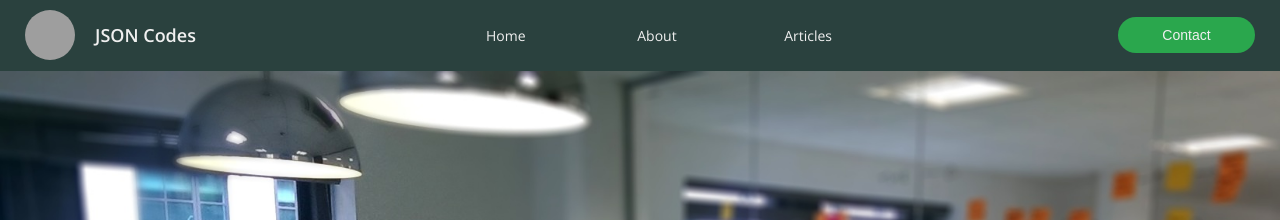
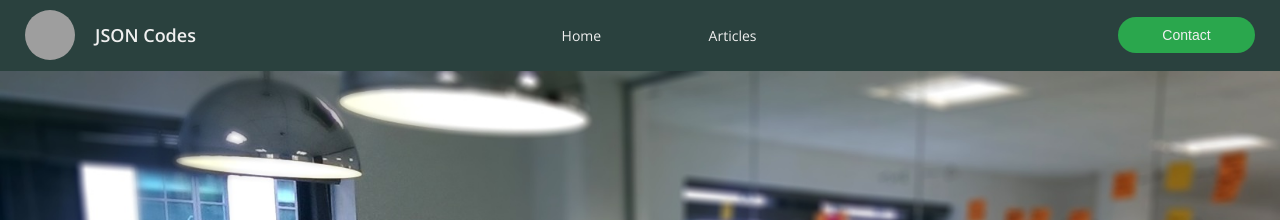
Before and after one commit to jsoncodes/jsoncodes.github.io, a Jekyll site: the page built from index.html, in a window 1280 px wide. Shown: the top 220 px of the page. Built offline with Jekyll 4.4.1, drawn with Linux system fonts in a browser that asks for light colours; nearby versions of some CDN libraries; grey boxes are pictures that could not be loaded.

Commit message:
Breaking down large files

```diff
--- a/_includes/header.html
+++ b/_includes/header.html
@@ -8,7 +8,6 @@
 
   <nav>
     <a href="/">Home</a>
-    <a href="/about/">About</a>
     <a href="/blog/">Articles</a>
   </nav>
 
--- /dev/null
+++ b/_includes/home/latest-articles.html
@@ -0,0 +1,22 @@
+<section class="post-collection">
+  <header>
+    <h1>Latest Articles</h1>
+    <a href="/blog" class="button">View Articles</a>
+  </header>
+
+  {% for post in site.posts limit:1 %}
+      <article class="primary-post-excerpt">
+        {% include posts/excerpt-header.html %}
+        {{ post.excerpt }}
+      </article>
+  {% endfor %}
+
+  <div>
+    {% for post in site.posts offset:1 limit:3 %}
+        <article class="post-excerpt">
+          {% include posts/excerpt-header.html %}
+          {{ post.excerpt | truncatewords: 30 }}
+        </article>
+    {% endfor %}
+  </div>
+</section>
--- /dev/null
+++ b/_includes/home/what-i-do.html
@@ -0,0 +1,22 @@
+<header>
+  <h1>What I Do</h1>
+  <a href="/files/jason-mitchell-cv.pdf" class="button accent">Download CV</a>
+  <p>Alright, okay. Alright, there she is, George. Just go in there and invite her. Huh? Oh. I'll get it back to you, alright? You know Marty, I'm gonna be very sad to see you go. You've really mad a difference in my life, you've given me something to shoot for. Just knowing, that I'm gonna be around to se 1985, that I'm gonna succeed in this. That I'm gonna have a chance to travel through time. It's going to be really hard waiting 30 years before I could talk to you about everything that's happened in the past few days. I'm really gonna miss you, Marty.</p>
+</header>
+
+<div class="container">
+  <div class="technology">
+    <h1>.NET</h1>
+    <p>Are you gonna order something, kid? Let me show you my plan forsaksdjaskjdf ksanf aksd fsdajnkfa jskd fasdk fjaskdljf alskdbfasldjfb sadkjf ad fasdfasdfb asldflabsdflasbjdkfajsbf   jklbbsa fdb fbasdf as  asdnfaknsdfk aks dfn send nd sakjd kajs dask dk sd nijnk i  k  ing you home. Please excuse the crudity of this model, I didn't have time to build it to scale or to paint it.</p>
+  </div>
+
+  <div class="technology">
+    <h1>Javascript</h1>
+    <p>Are you gonna order something, kid? Let me show you my plan for sending you home. Please excuse the crudity of this model, I didn't have time to build it to scale or to paint it.</p>
+  </div>
+
+  <div class="technology">
+    <h1>Craftsmanship</h1>
+    <p>Are you gonna order something, kid? Let mhome. Please excuse the crudity of this model, I didn't have time to build it to scale or to paint it.</p>
+  </div>
+</div>
--- /dev/null
+++ b/_includes/posts/excerpt-header.html
@@ -0,0 +1,5 @@
+<span class="post-meta">{{ post.date | date: "%-d %b %Y" }}</span>
+
+<h2>
+  <a class="post-link" href="{{ post.url | prepend: site.baseurl }}">{{ post.title }}</a>
+</h2>
--- /dev/null
+++ b/_includes/posts/excerpt.html
@@ -0,0 +1,4 @@
+<article class="post-excerpt">
+  {% include posts/excerpt-header.html %}
+  {{ post.excerpt }}
+</article>
--- a/_sass/_home.scss
+++ b/_sass/_home.scss
@@ -9,29 +9,13 @@
   header {
     @extend %flex;
   }
+
   h1 {
     @extend %title;
   }
 
-  h2 {
-    font-size: $font-size-xlarge;
-    display: block;
-    width: 100%;
-  }
-
   div {
     display: flex;
-  }
-
-  %post-excerpt {
-    padding: $padding-large;
-    background-color: #fff;
-    margin: 0 $margin-small;
-    @include box-shadow(0px 1px 1px 1px lighten($text-color, 60%));
-
-    .post-meta {
-      color: lighten($text-color, 35%);
-    }
   }
 
   .primary-post-excerpt {
--- a/_sass/components/_page.scss
+++ b/_sass/components/_page.scss
@@ -1,15 +1,4 @@
 .page {
   @extend %content;
   padding-top: ($padding-xlarge * 3);
-
-  .post-excerpt {
-    margin-top: $margin-standard;
-    margin-bottom: ($margin-standard * 2);
-    padding-bottom: $padding-standard;
-    border-bottom: 1px solid lighten($text-color, 65%);
-
-    h2 {
-      font-size: $font-size-xlarge;
-    }
-  }
 }
--- a/_sass/components/_post.scss
+++ b/_sass/components/_post.scss
@@ -1,3 +1,25 @@
+%post-excerpt {
+  padding: $padding-large;
+  background-color: #fff;
+  margin: 0 $margin-small;
+  @include box-shadow(0px 1px 1px 1px lighten($text-color, 60%));
+
+  h2 {
+    font-size: $font-size-xlarge;
+    display: block;
+    width: 100%;
+  }
+
+  .post-meta {
+    color: lighten($text-color, 35%);
+  }
+}
+
+.post-excerpt {
+  @extend %post-excerpt;
+  margin: $margin-standard 0;
+}
+
 .post-cover {
   position: relative;
   max-height: 400px;
--- a/index.html
+++ b/index.html
@@ -16,61 +16,9 @@
 </header>
 
 <section id="about-me">
-  <header>
-    <h1>What I Do</h1>
-    <a href="/files/jason-mitchell-cv.pdf" class="button accent">Download CV</a>
-    <p>Alright, okay. Alright, there she is, George. Just go in there and invite her. Huh? Oh. I'll get it back to you, alright? You know Marty, I'm gonna be very sad to see you go. You've really mad a difference in my life, you've given me something to shoot for. Just knowing, that I'm gonna be around to se 1985, that I'm gonna succeed in this. That I'm gonna have a chance to travel through time. It's going to be really hard waiting 30 years before I could talk to you about everything that's happened in the past few days. I'm really gonna miss you, Marty.</p>
-  </header>
-
-  <div class="container">
-    <div class="technology">
-      <h1>.NET</h1>
-      <p>Are you gonna order something, kid? Let me show you my plan forsaksdjaskjdf ksanf aksd fsdajnkfa jskd fasdk fjaskdljf alskdbfasldjfb sadkjf ad fasdfasdfb asldflabsdflasbjdkfajsbf   jklbbsa fdb fbasdf as  asdnfaknsdfk aks dfn send nd sakjd kajs dask dk sd nijnk i  k  ing you home. Please excuse the crudity of this model, I didn't have time to build it to scale or to paint it.</p>
-    </div>
-
-    <div class="technology">
-      <h1>Javascript</h1>
-      <p>Are you gonna order something, kid? Let me show you my plan for sending you home. Please excuse the crudity of this model, I didn't have time to build it to scale or to paint it.</p>
-    </div>
-
-    <div class="technology">
-      <h1>Craftsmanship</h1>
-      <p>Are you gonna order something, kid? Let mhome. Please excuse the crudity of this model, I didn't have time to build it to scale or to paint it.</p>
-    </div>
-  </div>
+  {% include home/what-i-do.html %}
 </section>
 
 <section id="content" class="content">
-  <section class="post-collection">
-    <header>
-      <h1>Latest Articles</h1>
-      <a href="/blog" class="button">View Articles</a>
-    </header>
-
-    {% for post in site.posts limit:1 %}
-        <article class="primary-post-excerpt">
-          <span class="post-meta">{{ post.date | date: "%-d %b %Y" }}</span>
-
-          <h2>
-              <a href="{{ post.url | prepend: site.baseUrl }}">{{ post.title }}</a>
-          </h2>
-
-          {{ post.excerpt }}
-        </article>
-    {% endfor %}
-
-    <div>
-      {% for post in site.posts offset:1 limit:3 %}
-          <article class="post-excerpt">
-            <span class="post-meta">{{ post.date | date: "%-d %b %Y" }}</span>
-
-            <h2>
-                <a href="{{ post.url | prepend: site.baseUrl }}">{{ post.title }}</a>
-            </h2>
-
-            {{ post.excerpt | truncatewords: 30 }}
-          </article>
-      {% endfor %}
-    </div>
-  </section>
+  {% include home/latest-articles.html %}
 </section>
```
Also changed, not shown: about.html (deleted, +0 -7 lines), blog/index.html (+1 -10 lines).
